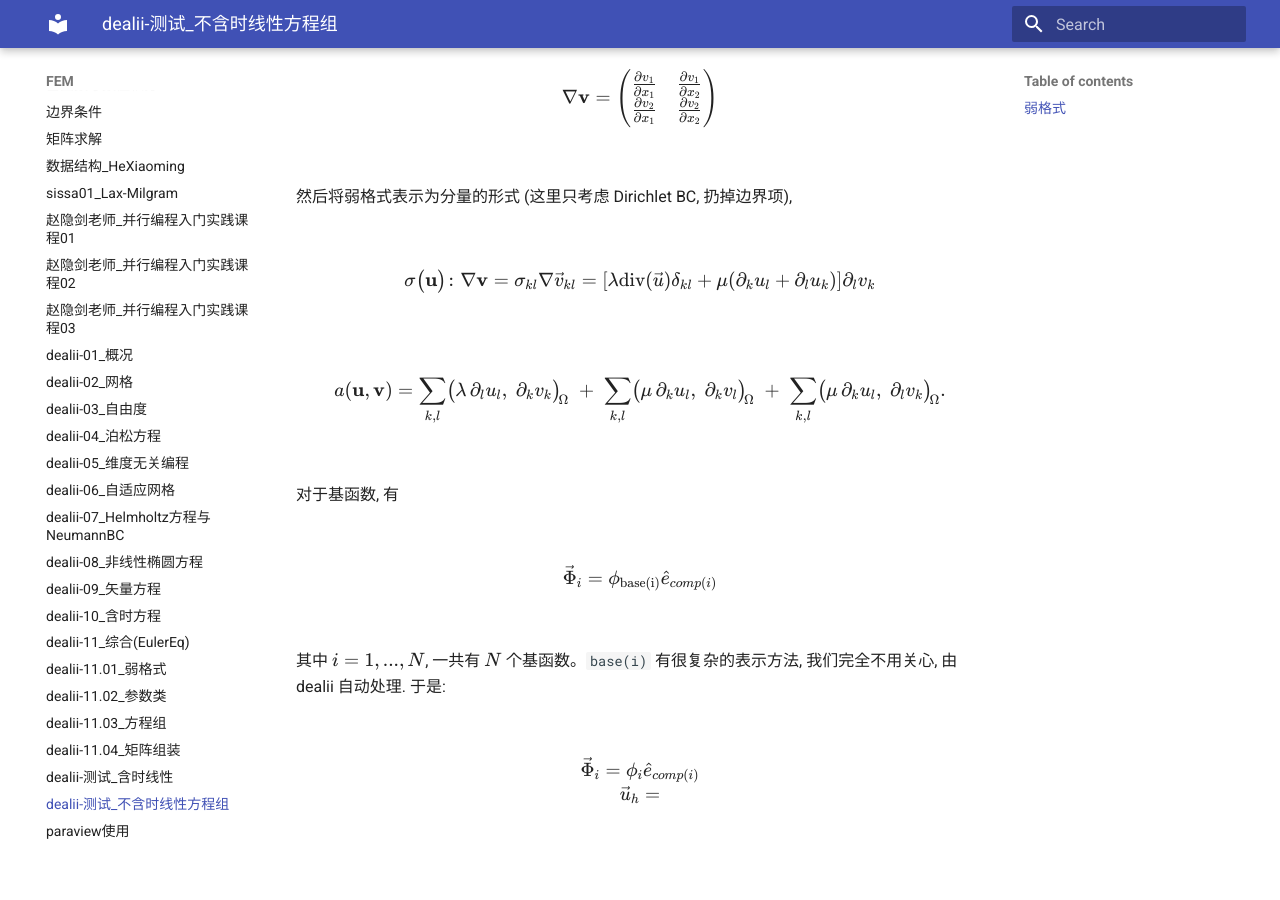
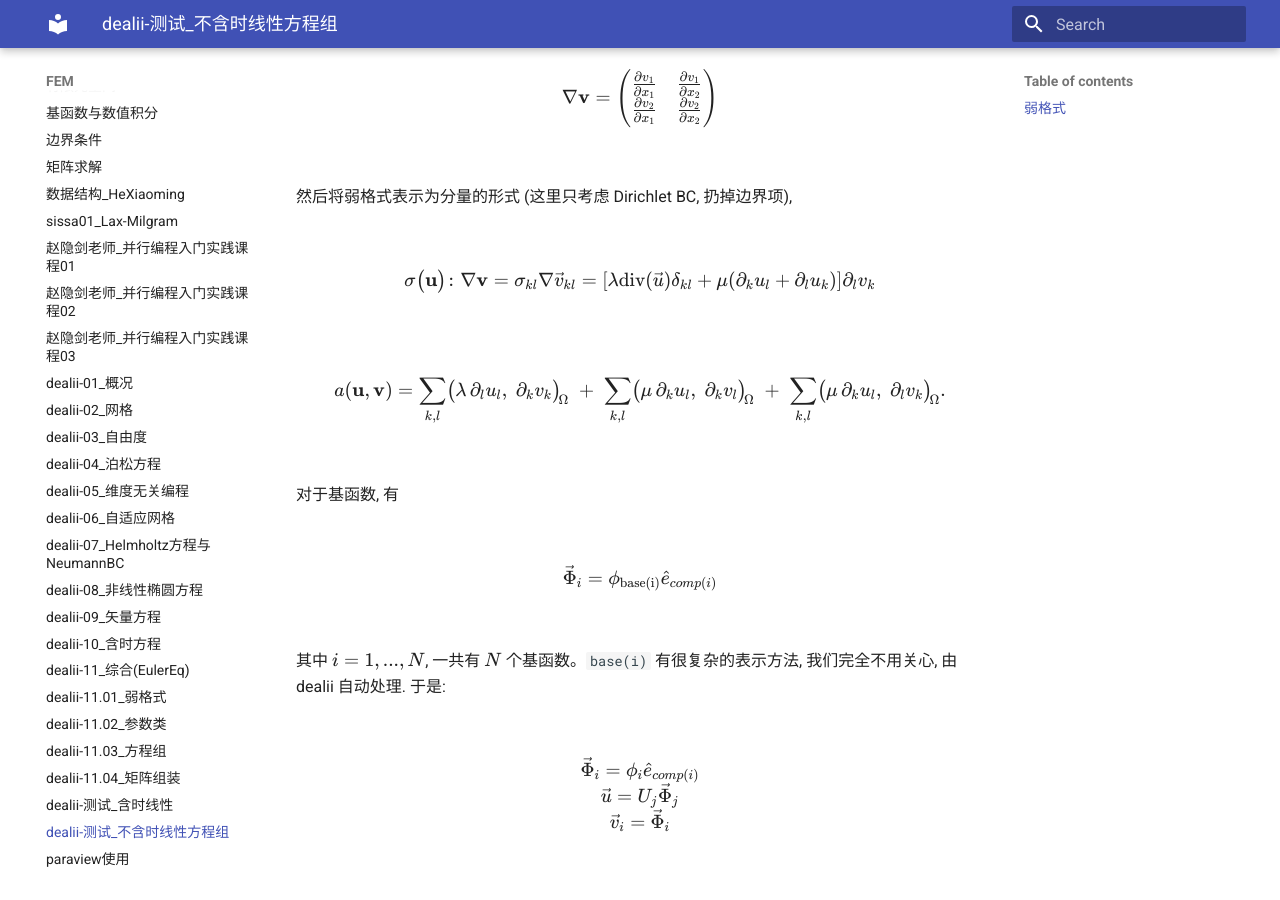
Before and after one commit to ymma98/technotes, an MkDocs documentation site: the page built from docs/FEM/dealii-测试_不含时线性方程组.md, in a window 1280 px wide and 900 px high, scrolled down 1933 px. Built offline with MkDocs 1.6.1 and Material for MkDocs 9.7.7, drawn with Linux system fonts in a browser that asks for light colours; before the commit the page ends 2805 px from its top, so only the background shows below that.

Commit message:
docs/FEM/dealii-测试_不含时线性方程组.md updated from https://stackedit.cn/

```diff
--- a/docs/FEM/dealii-测试_不含时线性方程组.md
+++ b/docs/FEM/dealii-测试_不含时线性方程组.md
@@ -117,10 +117,11 @@ $$
 
 $$
 \vec{\Phi}_i = \phi_i \hat{e}_{comp(i)} \\
-\vec{u}_h =
+\vec{u} = U_j \vec{\Phi}_j \\
+\vec{v}_i = \vec{\Phi}_i
 $$
 <!--stackedit_data:
-eyJoaXN0b3J5IjpbMTkxNzMwNTY4MSwtNTM0NDQ0NzQzLDE4Nj
-A4NDc3MDYsLTUzNjYwMzIwMSw2MTE1MTE4MjgsLTEyNTk0OTkw
-NjcsLTk2OTY2MDA2MywtMTM2MjIwMDk4N119
+eyJoaXN0b3J5IjpbLTEwNDYyOTM5NjQsLTUzNDQ0NDc0MywxOD
+YwODQ3NzA2LC01MzY2MDMyMDEsNjExNTExODI4LC0xMjU5NDk5
+MDY3LC05Njk2NjAwNjMsLTEzNjIyMDA5ODddfQ==
 -->
```
